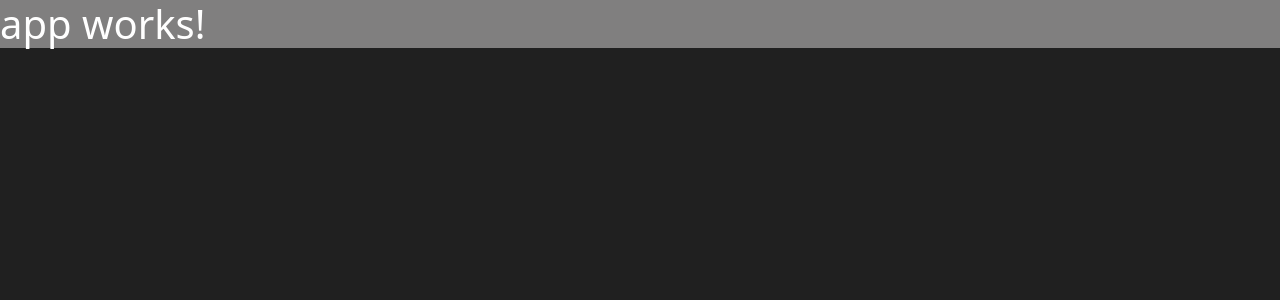
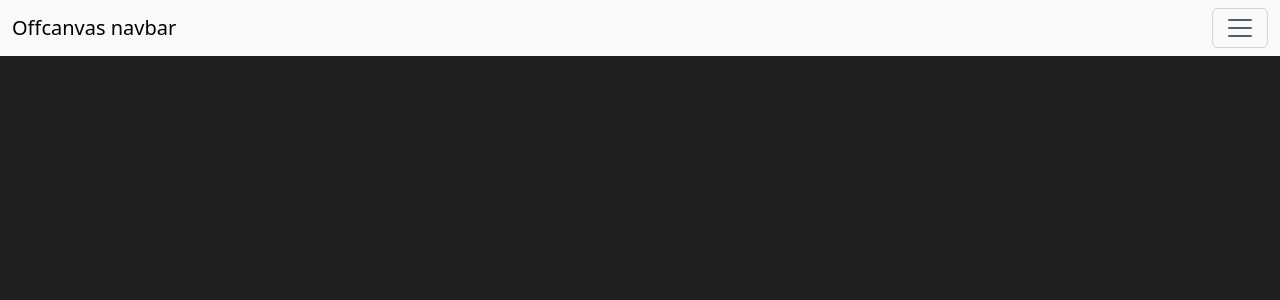
Before and after one commit to nawal-ali/PeakFitness, a React (Vite) app in the folder project/: page / in a window 1280 px wide. Shown: the top 300 px of the page. Built offline with nearby package versions, Linux system fonts and the light colour scheme.

Commit message:
some changes

```diff
--- a/project/src/App.css
+++ b/project/src/App.css
@@ -3,7 +3,7 @@
   margin: 0 auto;
   padding: 2rem;
   text-align: center; */
-  /* background-color: #202020; */
-  background-color: #807f7f;
+  background-color: #202020;
+  /* background-color: #807f7f; */
   color: white;
 }
--- a/project/src/App.jsx
+++ b/project/src/App.jsx
@@ -1,11 +1,12 @@
 import './App.css'
 
-// import Home from './pages/Home'
+import Home from './pages/Home'
 
 function App() {
 
   return (
     <>
+    <Home/>
       <h1>app works!</h1>
     </>
   )
--- a/project/src/pages/Home.jsx
+++ b/project/src/pages/Home.jsx
@@ -1,4 +1,4 @@
-import Navbar from "./assets/Navbar";
+import Navbar from "../assets/Navbar";
 export default function home(){
     return (
         <>
```
